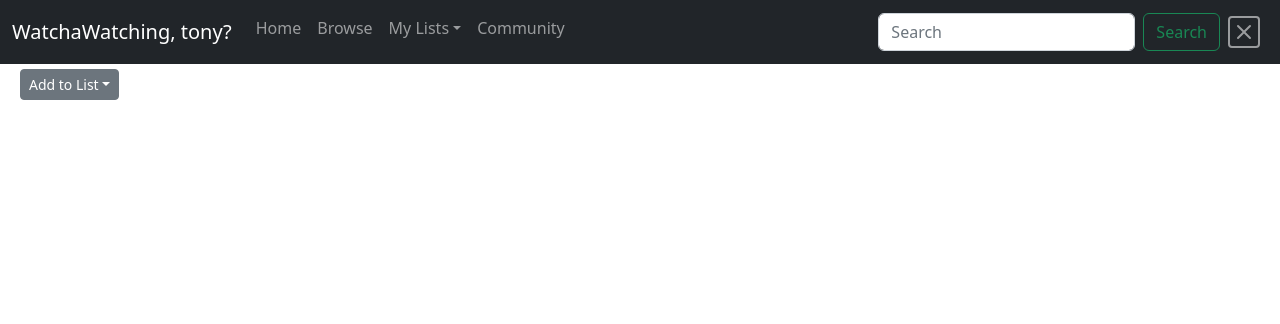
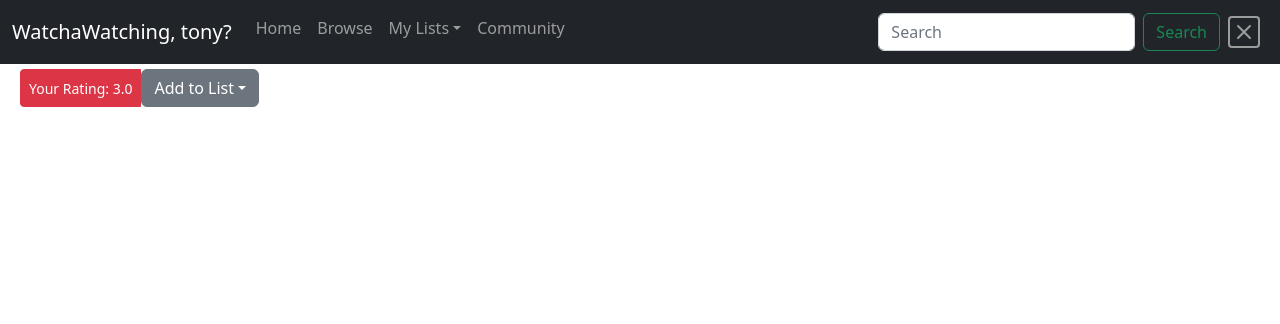
Before and after one commit to acpasnello/WhatchaWatching, a Django app: page /details/M/76600 in a window 1280 px wide. Shown: the top 324 px of the page. Run offline with Django 4.2, Linux system fonts and the light colour scheme; a user stored in the database is signed in; data comes from the database, SQL or seed files in the repository; both versions use the stored data as it was after the commit; data that the repository does not hold is empty.

Commit message:
Give users ability to add ratings.

```diff
--- a/FinalProject/templates/layout.html
+++ b/FinalProject/templates/layout.html
@@ -69,6 +69,9 @@
       {% endblock %}
     </div>
     <script src="https://cdn.jsdelivr.net/npm/bootstrap@5.2.2/dist/js/bootstrap.bundle.min.js" integrity="sha384-OERcA2EqjJCMA+/3y+gxIOqMEjwtxJY7qPCqsdltbNJuaOe923+mo//f6V8Qbsw3" crossorigin="anonymous"></script>
+    <script src="https://unpkg.com/react@18/umd/react.development.js" crossorigin></script>
+    <script src="https://unpkg.com/react-dom@18/umd/react-dom.development.js" crossorigin></script>
     <script src="{% static 'watching/layout.js' %}"></script>
+    <script src="{% static 'watching/rating.js' %}"></script>
   </body>
 </html>
--- a/friends/urls.py
+++ b/friends/urls.py
@@ -8,5 +8,7 @@ urlpatterns = [
     path('profile/<int:userid>', views.profile, name='profile'),
     path('requestfriend', views.request_friend, name='requestfriend'),
     path('acceptfriend', views.accept_friend, name='acceptfriend'),
-    path('cancelrequest', views.cancel_request, name='cancelrequest')
+    path('cancelrequest', views.cancel_request, name='cancelrequest'),
+    path('removefriend', views.remove_friend, name='removefriend'),
+    path('addrating', views.add_rating, name='addrating')
 ]
--- a/watching/admin.py
+++ b/watching/admin.py
@@ -1,5 +1,5 @@
 from django.contrib import admin
-from watching.models import User, List, ListItem
+from watching.models import User, List, ListItem, Rating
 from friends.models import Relationship
 
 # Register your models here.
@@ -7,3 +7,4 @@ admin.site.register(User)
 admin.site.register(List)
 admin.site.register(ListItem)
 admin.site.register(Relationship)
+admin.site.register(Rating)
--- a/watching/helpers.py
+++ b/watching/helpers.py
@@ -4,7 +4,7 @@ from django.core.files.images import ImageFile
 import requests
 import os
 
-from .models import List, Media
+from .models import List, Media, Rating
 # Save base request URL for reuse
 baseURL = 'https://api.themoviedb.org/3/'
 imageURL = 'https://image.tmdb.org/t/p/'
@@ -21,6 +21,12 @@ def listCheck(owner, list):
     else:
         return False
 
+def ratingCheck(user, subject):
+    check = Rating.objects.filter(user=user).filter(subject=subject).count()
+    if check > 0:
+        return True
+    else:
+        return False
 
 def getGenre(id, count, type):
     # ID is the genre ID queried for, count is how many genres to return, type is the media type
--- a/watching/models.py
+++ b/watching/models.py
@@ -40,5 +40,7 @@ class Media(models.Model):
     poster = models.URLField()
 
 class Rating(models.Model):
-    user = models.ForeignKey(User, on_delete=models.CASCADE)
+    user = models.ForeignKey(User, on_delete=models.CASCADE, related_name='myRatings')
+    subject = models.IntegerField()
     rating = models.DecimalField(max_digits=2, decimal_places=1, validators=[MinValueValidator(0.0), MaxValueValidator(10)])
+    review = models.TextField(blank=True, default='')
--- a/watching/static/watching/layout.js
+++ b/watching/static/watching/layout.js
@@ -26,7 +26,6 @@ document.addEventListener('DOMContentLoaded', function() {
   document.addEventListener("scroll", lazyload);
   // window.addEventListener("resize", lazyload);
   // window.addEventListener("orientationChange", lazyload);
-});
 
   // let sInput = document.querySelector('#search')
   // sInput.addEventListener("keydown", function(){
@@ -77,7 +76,8 @@ document.addEventListener('DOMContentLoaded', function() {
   //     event.stopPropagation()
   //   }
   // })
-// })
+
+})
 
 async function getSearch(query){
   let csrf = getCookie('csrftoken')
--- /dev/null
+++ b/watching/static/watching/rating.js
@@ -0,0 +1,101 @@
+var popup = document.getElementById("rating-popup")
+var btn = document.getElementById("add-rating-button")
+var cancel = document.getElementById("cancel-rating-button")
+var submit = document.getElementById("submit-rating")
+
+btn.onclick = function(event) {
+    event.preventDefault()
+    // popup.style.top = btn.offsetTop + btn.clientHeight
+    popup.style.display = 'block'
+}
+
+cancel.onclick = function() {
+    popup.style.display = 'none'
+    return false;
+}
+
+async function submitRating(subject, rating, review=null) {
+    var csrf = getCookie('csrftoken')
+    let data = {
+            subject: subject,
+            rating: rating,
+            review: review
+        };
+    console.log(JSON.stringify(data))
+    console.log(typeof(JSON.stringify(data)))
+    var response = await fetch("/community/addrating", {
+        method: "POST",
+        headers: {
+            'Content-Type': 'application/json',
+        },
+        body: JSON.stringify(data)
+    }); // End of fetch
+    var result = await response.json()
+    console.log(result)
+    return result
+} // End of function
+
+submit.onclick = function(event) {
+    event.preventDefault()
+    var subject = document.getElementById("id").value
+    var rating = document.getElementById("rating").value
+    var review = document.getElementById("review").value
+    if (review != null) {
+        // can just call the submitRating function here, and use .then to handle response, instead of assigning to variable
+        submitRating(subject, rating, review)
+        .then((data) => {
+            if (data.success) {
+                popup.style.display = 'none'
+                btn.innerText = data.message
+            }
+            else {
+                popup.innerHTML = '<h4>Rating submission failed.</h4>'
+            }
+        })
+    }
+    else {
+        var response = submitRating(subject, rating)
+    }
+}
+// 'use strict';
+
+// const e = React.createElement;
+
+// class RatingPopup extends React.Component {
+//   constructor(props) {
+//     super(props);
+//     this.state = { liked: false };
+//   }
+
+//   render() {
+//     if (this.state.liked) {
+//       return 'You liked this.';
+//     }
+
+//     return e(
+//       'button',
+//       { onClick: () => this.setState({ liked: true }) },
+//       'Rate'
+//     );
+//   }
+// }
+
+// const domContainer = document.querySelector('#add-rating-button');
+// const root = ReactDOM.createRoot(domContainer);
+// root.render(e(RatingPopup));
+
+function getCookie(name) {
+    let cookieValue = null;
+    if (document.cookie && document.cookie !== '') {
+        const cookies = document.cookie.split(';');
+        for (let i = 0; i < cookies.length; i++) {
+            const cookie = cookies[i].trim();
+            // Does this cookie string begin with the name we want?
+            if (cookie.substring(0, name.length + 1) === (name + '=')) {
+                cookieValue = decodeURIComponent(cookie.substring(name.length + 1));
+                break;
+            }
+        }
+    }
+    return cookieValue;
+}
--- a/watching/static/watching/styles.css
+++ b/watching/static/watching/styles.css
@@ -24,7 +24,6 @@
 
 .listblock {
   display: inline-block;
-  /* min-width: 35%; */
   max-width: 40%;
   margin: 5px;
   padding: 5px;
@@ -41,7 +40,7 @@
 
 .detailsInfo {
   display: inline-block;
-  max-width: 70%;
+  max-width: 80%;
   margin-left: 15px;
 }
 
@@ -54,7 +53,6 @@
 }
 
 .browseList {
-  /* white-space: pre-wrap; */
   overflow: auto;
 }
 
@@ -166,3 +164,34 @@
   float: right;
   max-width: 80%;
 }
+
+.details-buttons {
+  display: inline-flex;
+  flex-direction: row;
+  float: right;
+}
+.add-rating-button {
+  position: relative;
+  display: inline;
+  /* float: right; */
+}
+
+.popup {
+  display: none;
+  position: fixed;
+  z-index: 1;
+  right: 20px;
+  top: 15%;
+  width: 30%;
+  height: auto;
+  overflow: auto;
+  background-color: rgb(0,0,0);
+  background-color: rgba(0,0,0,0.4);
+}
+
+.popup-content {
+  background-color: #fefefe;
+  margin: 5%;
+  padding: 20px;
+  border: 1px solid #888;
+}
--- a/watching/templates/watching/moviedetails.html
+++ b/watching/templates/watching/moviedetails.html
@@ -9,8 +9,34 @@
   {% endif %}
   <div class="detailsInfo">
     <h3 class="detailstitle">{{ data.title }}</h3>
+    {% if user.is_authenticated %}
+      <div class="details-buttons btn-group btn-group-sm" role="group">
+        <button id="add-rating-button" class="btn btn-danger">
+          {% if rating %}
+            Your Rating: {{ rating.rating }}
+          {% else %}
+            Add Rating
+          {% endif %}
+        </button>
+        <div id="rating-popup" class="popup">
+          <div class="popup-content">
+            <form name="rating">
+              <!-- {% csrf_token %} -->
+              <label for="rating">Rating (1.0-10.0):</label>
+              <input type="number" id="rating" name="rating" min="0" max="10" step=".5" {% if rating %}value="{{ rating.rating }}"{% else %}value="5"{% endif %}>
+              <br>
+              <label for="review">Review</label>
+              <br>
+              <textarea id="review" name="review" placeholder="Would you like to add your own review?">{% if rating %}{{ rating.review }}{% else %}{% endif %}</textarea>
+              <input type="hidden" id="id" name="id" value="{{ data.id }}">
+              <br>
+              <button class="btn btn-outline-danger" id="cancel-rating-button">Cancel</button>
+              <input type="submit" class="btn btn-outline-success" value="Rate" id="submit-rating">
+            </form>
+          </div>
+        </div>
         <div class="addtolistbutton dropdown">
-      <button class="btn btn-secondary btn-sm dropdown-toggle" data-bs-toggle="dropdown" aria-expanded="false">Add to List</button>
+          <button class="btn btn-secondary dropdown-toggle" data-bs-toggle="dropdown" aria-expanded="false">Add to List</button>
           <form action="{% url 'addtolist' %}" method="POST">
             {% csrf_token %}
             <input type="hidden" name="id" value="{{ data.id }}">
@@ -22,6 +48,8 @@
             </ul>
           </form>
         </div>
+      </div>
+    {% endif %}
     <p>{{ data.overview }}</p>
     <ul>
       {% for genre in data.genres %}
--- a/watching/views.py
+++ b/watching/views.py
@@ -7,9 +7,9 @@ import requests
 import json
 
 from FinalProject.keys import api_key
-from .models import User, List, ListItem
+from .models import User, List, ListItem, Rating
 from .forms import ListForm
-from .helpers import getGenre, getImage, constructInfo, listCheck, getShow, getMovie, getProviders
+from .helpers import getGenre, getImage, constructInfo, listCheck, getShow, getMovie, getProviders, ratingCheck
 
 # Save base request URL for reuse
 baseURL = "https://api.themoviedb.org/3/"
@@ -239,12 +239,17 @@ def details(request, type, id):
         url = None
     # Get watch providers
     providers = getProviders(id, type)
+    # Check for rating
+    rating = None
+    ratingcheck =  ratingCheck(request.user.id, id)
+    if ratingcheck:
+       rating = Rating.objects.filter(user=request.user.id).get(subject=id)
 
     # Render correct details page
     if type == 'movie':
-        return render(request, "watching/moviedetails.html", {'data': data, 'poster': url, 'providers': providers})
+        return render(request, "watching/moviedetails.html", {'data': data, 'poster': url, 'providers': providers, 'rating': rating})
     elif type == 'tv':
-        return render(request, "watching/tvdetails.html", {'data': data, 'poster': url, 'providers': providers})
+        return render(request, "watching/tvdetails.html", {'data': data, 'poster': url, 'providers': providers, 'rating': rating})
 
 def addtolist(request):
     # Requires listname, id, type submitted through a Form
```
Also changed, not shown: friends/helpers.py (+6 -2 lines), friends/models.py (+16 -3 lines), friends/static/friends/styles.css (+11 -0 lines), friends/templates/friends/profile.html (+17 -2 lines), friends/views.py (+42 -2 lines), watching/templates/watching/tvdetails.html (+28 -0 lines), db.sqlite3, watching/migrations/0002_rating_review_rating_subject_alter_rating_user.py (added). Lines whose indentation alone changed are shown as unchanged.
